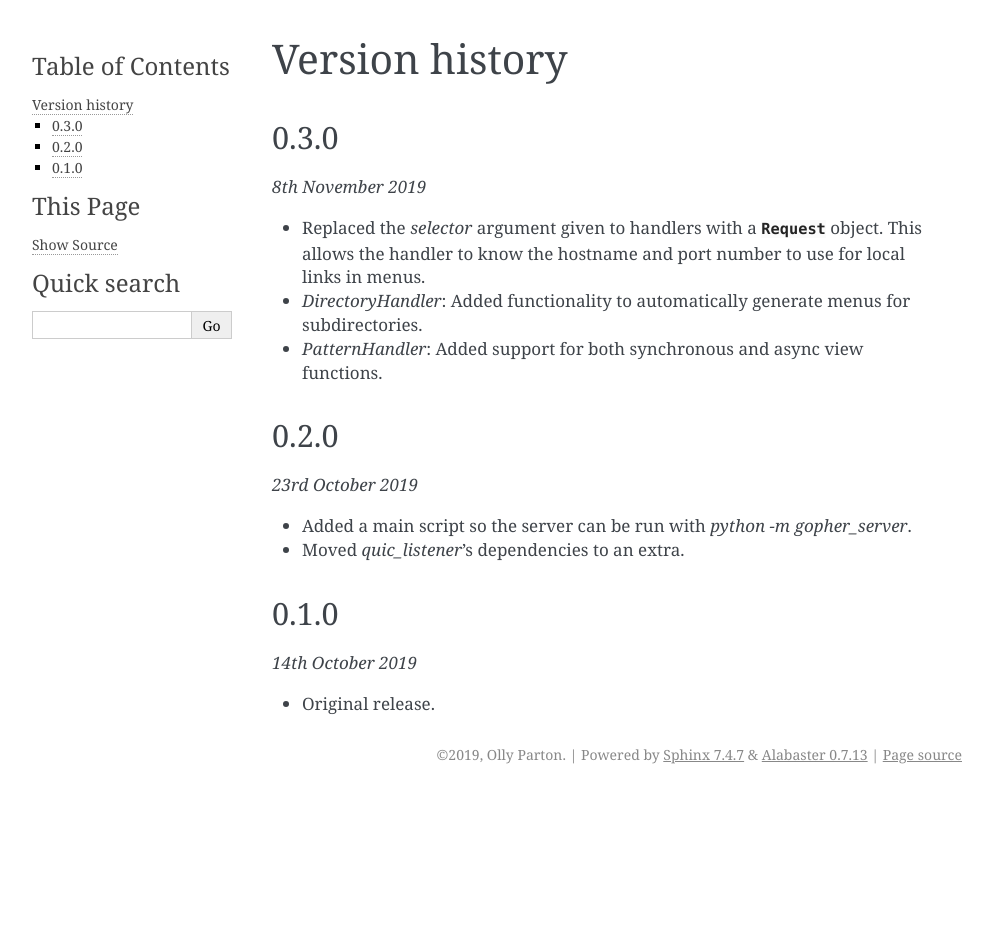
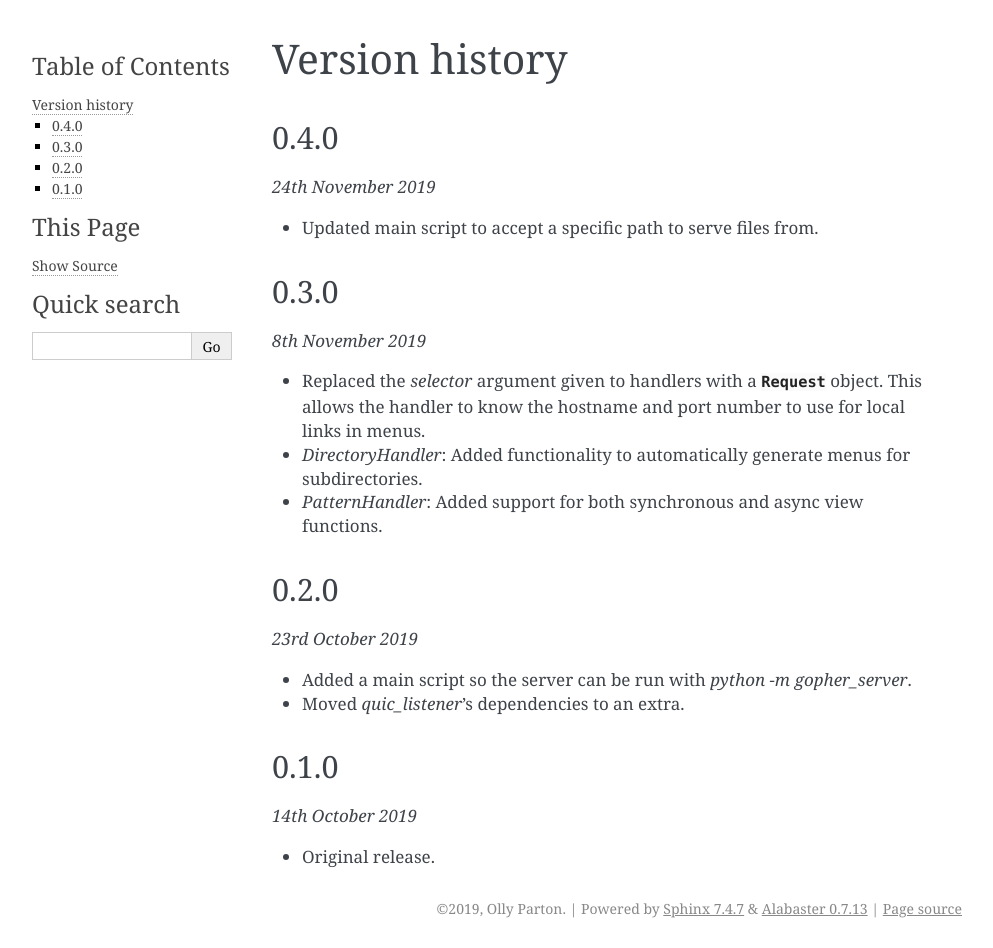
Before and after one commit to tehdragonfly/gopher_server, a Sphinx documentation site: the page built from docs/versions.rst, in a window 1280 px wide. Shown: the whole page, without its empty margins (148-1141 px from the left). Built offline with Sphinx 7.4.7, drawn with Linux system fonts in a browser that asks for light colours; before the commit the page ends 900 px from its top, so only the background shows below that.

Commit message:
Add changelog for 0.4.0.

```diff
--- a/docs/versions.rst
+++ b/docs/versions.rst
@@ -1,5 +1,12 @@
 Version history
 ===============
+
+0.4.0
+-----
+
+*24th November 2019*
+
+* Updated main script to accept a specific path to serve files from.
 
 0.3.0
 -----
```
